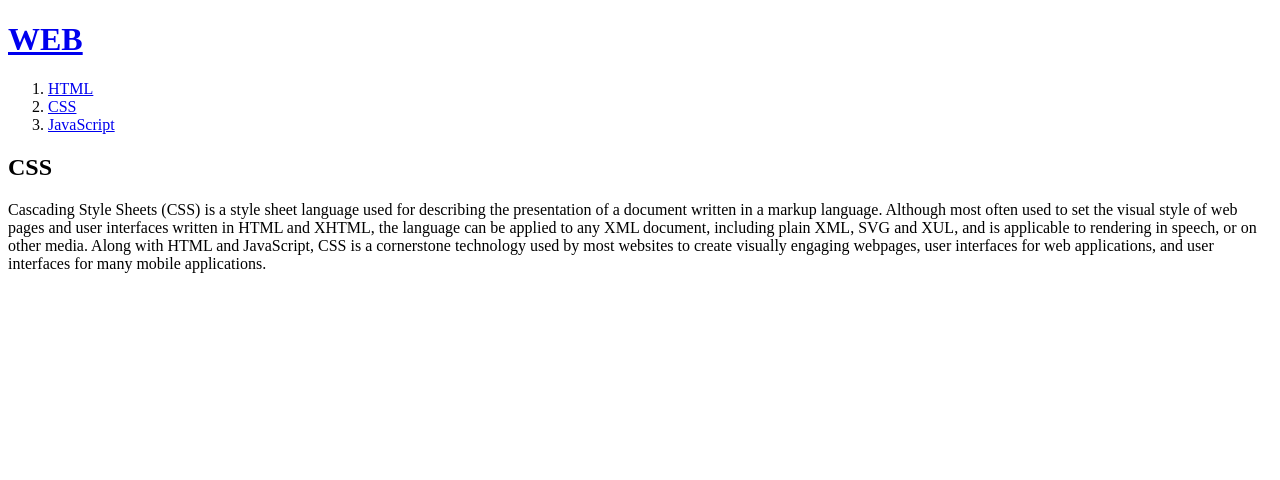
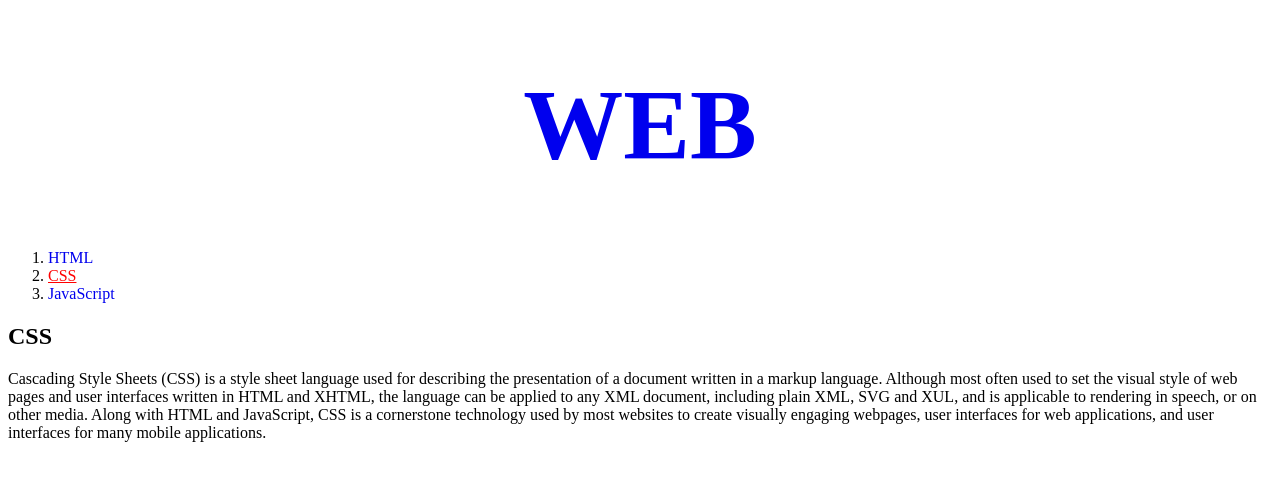
Before and after one commit to DaeSun-Practices/html_web_hosting_test, a plain HTML site: page 2.html in a window 1280 px wide. Drawn offline with Linux system fonts and the light colour scheme.

Commit message:
apply css

```diff
--- a/2.html
+++ b/2.html
@@ -3,12 +3,22 @@
 <head>
   <title>WEB1 - CSS</title>
   <meta charset="utf-8">
+  <style>
+    a{
+      text-decoration: none;
+    }
+
+    h1{
+      font-size: 100px;
+      text-align: center;
+    }
+  </style>
 </head>
 <body>
   <h1><a href="index.html">WEB</a></h1>
   <ol>
     <li><a href="1.html">HTML</a></li>
-    <li><a href="2.html">CSS</a></li>
+    <li><a href="2.html" style="color:red; text-decoration: underline;">CSS</a></li>
     <li><a href="3.html">JavaScript</a></li>
   </ol>
   <h2>CSS</h2>
```
Also changed, not shown: index.html (+9 -0 lines).
